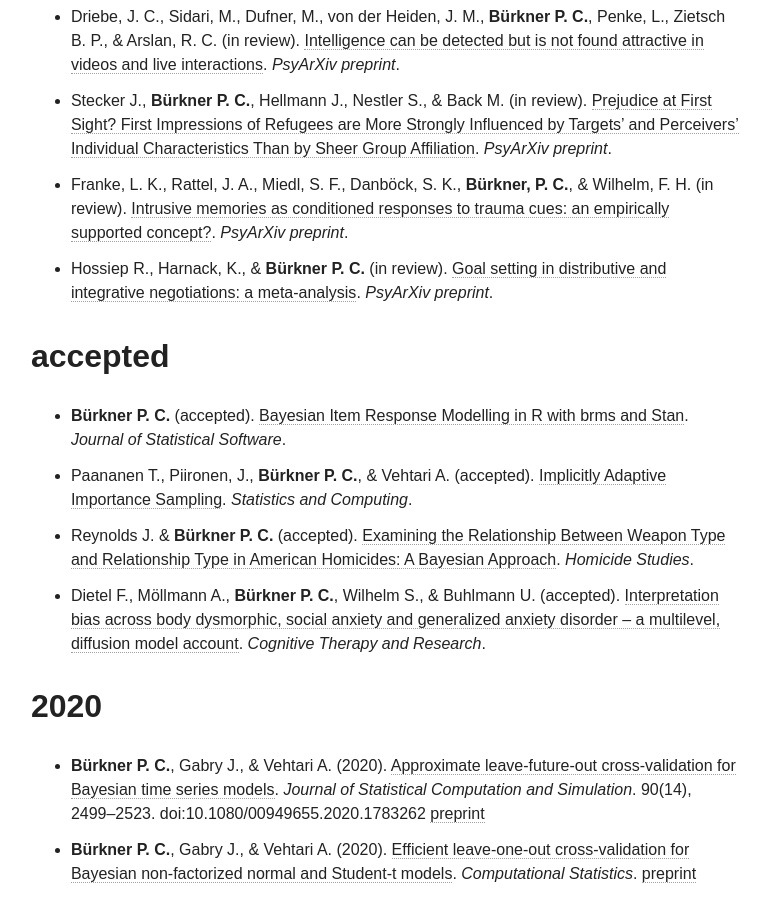
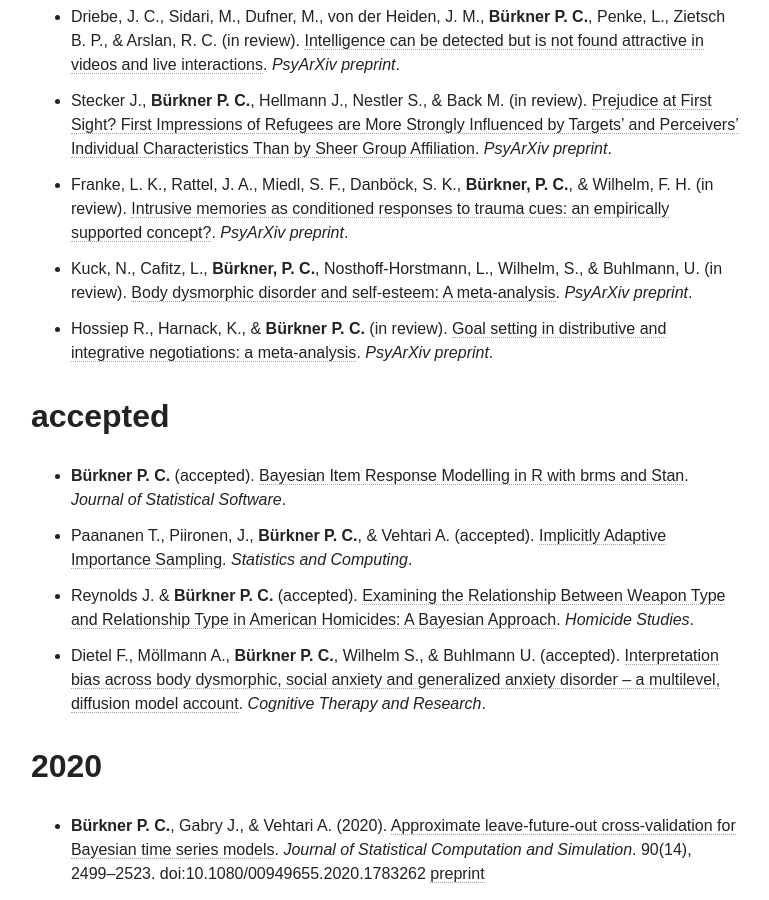
Before and after one commit to paul-buerkner/paul-buerkner.github.io, a Jekyll site: the page built from publications/index.md, in a window 1280 px wide and 900 px high, scrolled down 1313 px. Shown: the whole window, without its empty margins (255-1024 px from the left). Built offline with Jekyll 4.4.1, drawn with Linux system fonts in a browser that asks for light colours; nearby versions of some CDN libraries.

Commit message:
add new preprint

```diff
--- a/publications/index.md
+++ b/publications/index.md
@@ -20,6 +20,7 @@
 * Driebe, J. C., Sidari, M., Dufner, M., von der Heiden, J. M., **Bürkner P. C.**, Penke, L., Zietsch B. P., & Arslan, R. C. (in review). [Intelligence can be detected but is not found attractive in videos and live interactions](https://psyarxiv.com/qv3eh/). *PsyArXiv preprint*.
 * Stecker J., **Bürkner P. C.**, Hellmann J., Nestler S., & Back M. (in review). [Prejudice at First Sight? First Impressions of Refugees are More Strongly Influenced by Targets’ and Perceivers’ Individual Characteristics Than by Sheer Group Affiliation](https://psyarxiv.com/wt6kr). *PsyArXiv preprint*.
 * Franke, L. K., Rattel, J. A., Miedl, S. F., Danböck, S. K., **Bürkner, P. C.**, & Wilhelm, F. H. (in review). [Intrusive memories as conditioned responses to trauma cues: an empirically supported concept?](https://psyarxiv.com/t5h97/). *PsyArXiv preprint*.
+* Kuck, N., Cafitz, L., **Bürkner, P. C.**, Nosthoff-Horstmann, L., Wilhelm, S., & Buhlmann, U. (in review). [Body dysmorphic disorder and self-esteem: A meta-analysis](https://psyarxiv.com/5g32t/). *PsyArXiv preprint*.
 * Hossiep R., Harnack, K., & **Bürkner P. C.** (in review). [Goal setting in distributive and integrative negotiations: a meta-analysis](https://psyarxiv.com/mkgxt). *PsyArXiv preprint*.
 
 ## accepted
```
